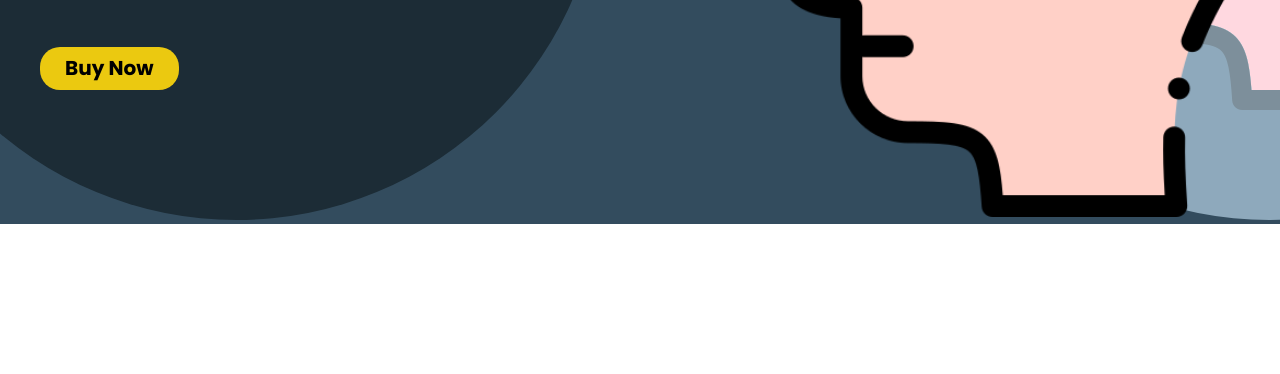
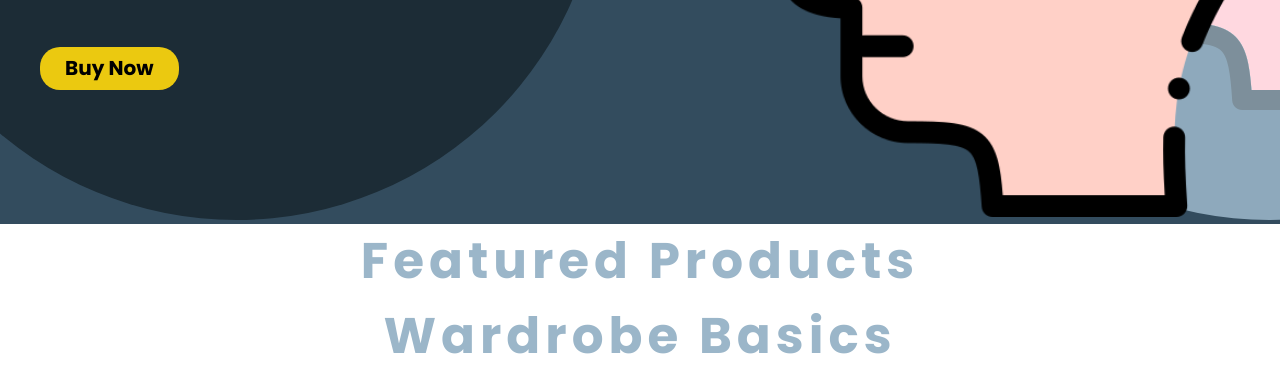
Before and after one commit to mrpkdeveloper/Modern-Shop-Project, a website: page projet/index.html in a window 1280 px wide. Shown: the part 483-857 px from the top of the page. Before the commit the page ends 800 px from the top, so only its background shows below. Drawn offline with Linux system fonts and the light colour scheme.

Commit message:
headline

```diff
--- a/projet/index.html
+++ b/projet/index.html
@@ -15,15 +15,15 @@
                 <a href="#" id="heading2">A Unisex Store</a>
             </li>
             <li>
-                <img src="/assets/banner.png" class="wishlist" alt="wishlist icon">
+                <img src="./assets/banner.png" class="wishlist" alt="wishlist icon">
                 <a href="#">Wishlist</a>
             </li>
             <li>
-                <img src="/assets/shopping-cart.png" class="cart" alt="cart icon">
+                <img src="./assets/shopping-cart.png" class="cart" alt="cart icon">
                 <a href="#">Cart</a>
             </li>
             <li>
-                <img src="/assets/user.png" class="account" alt="user icon">
+                <img src="./assets/user.png" class="account" alt="user icon">
                 <a href="#">Account</a>
             </li>
         </ul>
@@ -50,14 +50,12 @@
         </div>
    </div>
 
-
-
-
+   <h1 class="gallery1h">Featured Products</h1>
    <div>    <!--Gallery 1: Featured Products-->
 
    </div>
 
-
+   <h1 class="gallery2h">Wardrobe Basics</h1>
    <div>    <!--Gallery 2: Wardrobe Basics-->
 
    </div>
--- a/projet/style.css
+++ b/projet/style.css
@@ -191,6 +191,27 @@ li, a {
 
 /*-------------Gallery Content--------------*/
 
+.gallery1h{
+   font-family: Poppins;
+   font-style: normal;
+   font-weight: bold;
+   font-size: 50px;
+   line-height: 75px;
+   letter-spacing: 0.1em;
+   color: #9BB6C9;
+   text-align: center;
+}
+
+.gallery2h{
+   font-family: Poppins;
+   font-style: normal;
+   font-weight: bold;
+   font-size: 50px;
+   line-height: 75px;
+   letter-spacing: 0.1em;
+   color: #9BB6C9;
+   text-align: center;
+}
 
 
 
```
